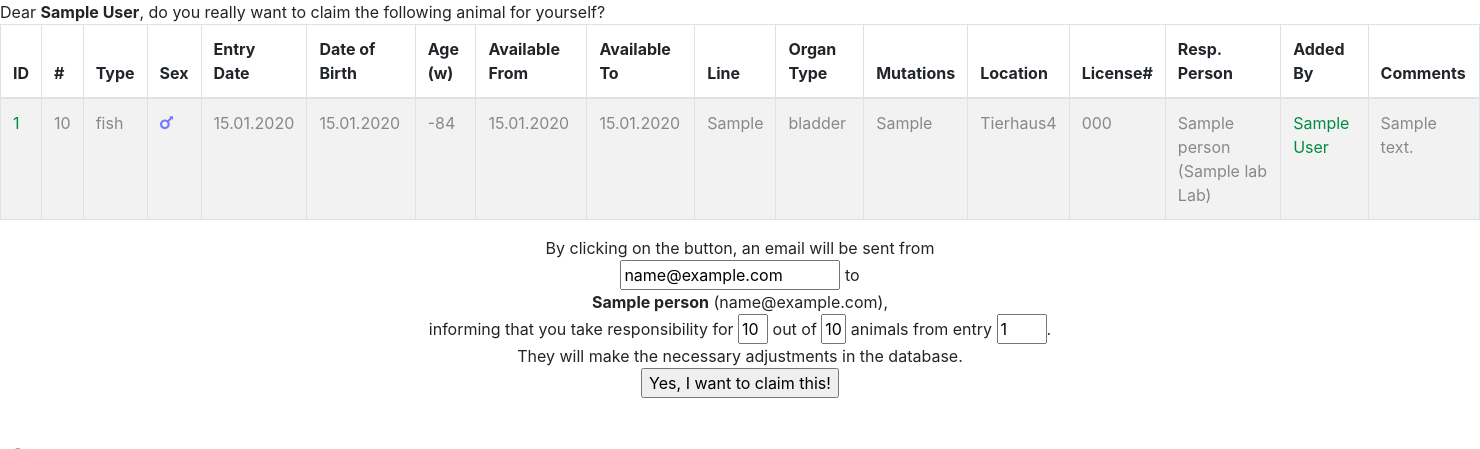
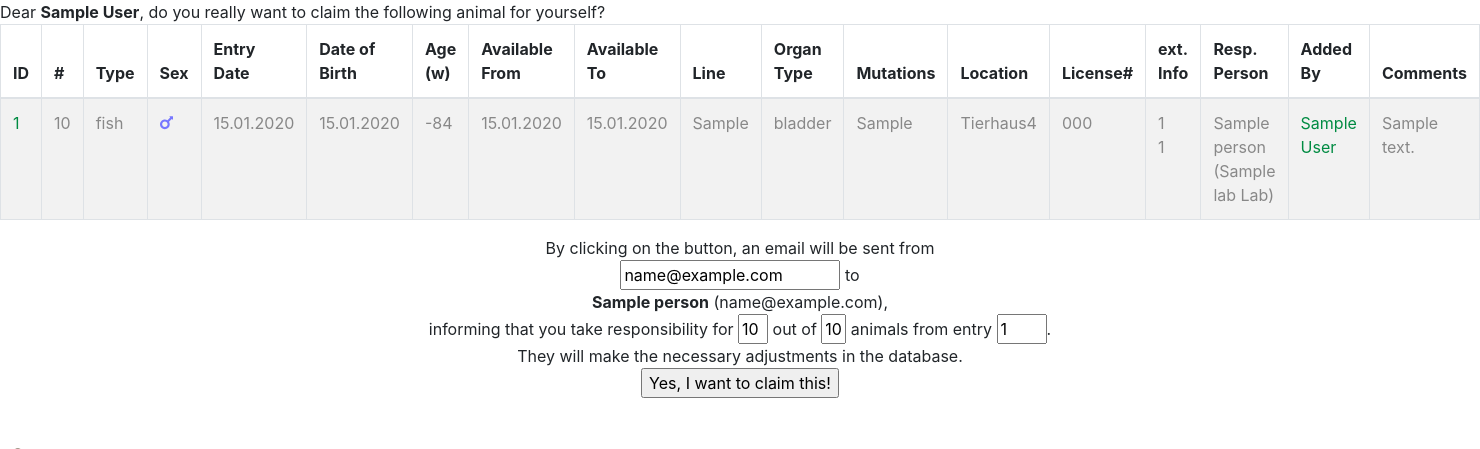
Before and after one commit to mohnbroetchen2/AniShare, a Django app: page /animals/claim/1 in a window 1480 px wide. Shown: the part 80-529 px from the top of the page. Run offline with Django 3.2, Linux system fonts and the light colour scheme; a user stored in the database is signed in; data comes from the database, SQL or seed files in the repository; tables that the repository leaves empty hold one stand-in row (values such as "Sample post"); parts of the project's set-up code (start-up, migrations or seed data) failed here and were passed over; some libraries are stand-ins or nearby versions; some web fonts are replaced.

Commit message:
show external_id and external_lab_id in index and claim pages

```diff
--- a/animals/templates/animals/animal-claim.html
+++ b/animals/templates/animals/animal-claim.html
@@ -23,6 +23,7 @@ do you really want to claim the following animal for yourself?<br/>
                   <th class="header"> Mutations <i class="icon-sort"></i></th>
                   <th class="header"> Location <i class="icon-sort"></i></th>
                   <th class="header"> License# <i class="icon-sort"></i></th>
+                  <th class="header"> ext. Info<i class="icon-sort"></i></th>
                   <th class="header"> Resp. Person <i class="icon-sort"></i></th>
                   <th class="header"> Added By <i class="icon-sort"></i></th>
                   <th class="header"> Comments <i class="icon-sort"></i></th>
@@ -51,6 +52,8 @@ do you really want to claim the following animal for yourself?<br/>
                         <td>{{object.mutations}}</td>
                         <td>{{object.location}}</td>
                         <td>{{object.licence_number}}</td>
+                        <td>{{object.external_id}}<br/>
+                            {{object.external_lab_id}} </td>
                         <td>{{object.responsible_person}}</td>
                         <td><a href="mailto:{{object.added_by.email}}">{{object.added_by.first_name}} {{object.added_by.last_name}}</a></td>
                         <td>{{object.comment}}</td>
--- a/animals/templates/animals/index.html
+++ b/animals/templates/animals/index.html
@@ -42,6 +42,7 @@
                   <th class="header"> Mutations <i class="icon-sort"></i></th>
                   <th class="header"> Location <i class="icon-sort"></i></th>
                   <th class="header"> License# <i class="icon-sort"></i></th>
+                  <th class="header"> ext. Info <i class="icon-sort"></i></th>
                   <th class="header"> Resp. Person<i class="icon-sort"></i></th>
                   <th class="header"> Added By<i class="icon-sort"></i></th>
                   <th class="header"> New Owner <i class="icon-sort"></i></th>
@@ -70,6 +71,8 @@
                         <td>{{a.mutations}}</td>
                         <td>{{a.location}}</td>
                         <td>{{a.licence_number}}</td>
+                        <td>{{a.external_id}}<br/>
+                            {{a.external_lab_id}} </td>
                         <td>{{a.responsible_person}}</td>
                         <td><a href="mailto:{{a.added_by.email}}">{{a.added_by.first_name}} {{a.added_by.last_name}}</a></td>
                         <td>
```
